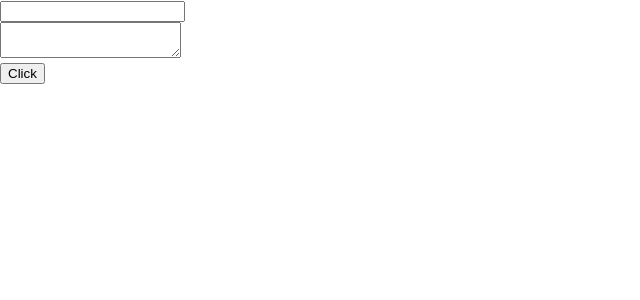
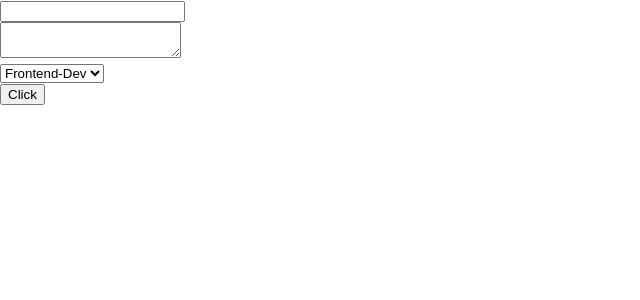
Before and after one commit to STiGMABY/webdev-react-redux, a React (Create React App) app: page / in a window 1280 px wide. Shown: the top 300 px of the page, without its empty margins (0-640 px from the left). Built offline with nearby package versions, Linux system fonts and the light colour scheme.

Commit message:
#10 is done, forms + select

```diff
--- a/src/Examples/10_form/Lesson_10.js
+++ b/src/Examples/10_form/Lesson_10.js
@@ -4,9 +4,11 @@ export class Lesson_10 extends Component {
     state = {
         inputText: '',
         textAreaText: '',
+        selectText: '',
         showData: {
             name: '',
-            text: ''
+            text: '',
+            position: ''
         }
     }
     // inputChangeHandler = (e) => {
@@ -26,34 +28,46 @@ export class Lesson_10 extends Component {
             textAreaText: value
         })
     }
+    selectTextChangeHandler = ( {target: {value}} ) => {
+        this.setState({
+            selectText: value
+        })
+    }
     onButtonClick = (e) => {
         e.preventDefault()
-        const {inputText, textAreaText} = this.state
+        const {inputText, textAreaText, selectText} = this.state
         this.setState({
             inputText: '',
             textAreaText: '',
+            selectText: '',
             showData: {
                 name: inputText,
-                text: textAreaText
+                text: textAreaText,
+                position: selectText
             }
         })
         console.log(this.state)
     }
 
     render() {
-        const {inputText, textAreaText, showData} = this.state
-        const {name, text} = showData
+        const {inputText, textAreaText, showData, selectText} = this.state
+        const {name, text, position} = showData
 
         return (
             <Fragment>
                 <form>
                     <input type={'text'} value={inputText} onChange={this.inputChangeHandler}/><br/>
                     <textarea value={textAreaText} onChange={this.textAreaChangeHandler}/><br/>
-                    <button onClick={this.onButtonClick}>Click</button>
+                    <select value={selectText} onChange={this.selectTextChangeHandler}>
+                        <option value={'Frontend-Dev'}>Frontend-Dev</option>
+                        <option value={'Backend-Dev'}>Backend-Dev</option>
+                    </select>
                 </form>
+                <button onClick={this.onButtonClick}>Click</button>
 
                 <h2>{name}</h2>
                 <h2>{text}</h2>
+                <h2>{position}</h2>
                 {/*<span>{this.state.showData.name}</span>*/}
                 {/*<span>{this.state.showData.text}</span>*/}
             </Fragment>
```
